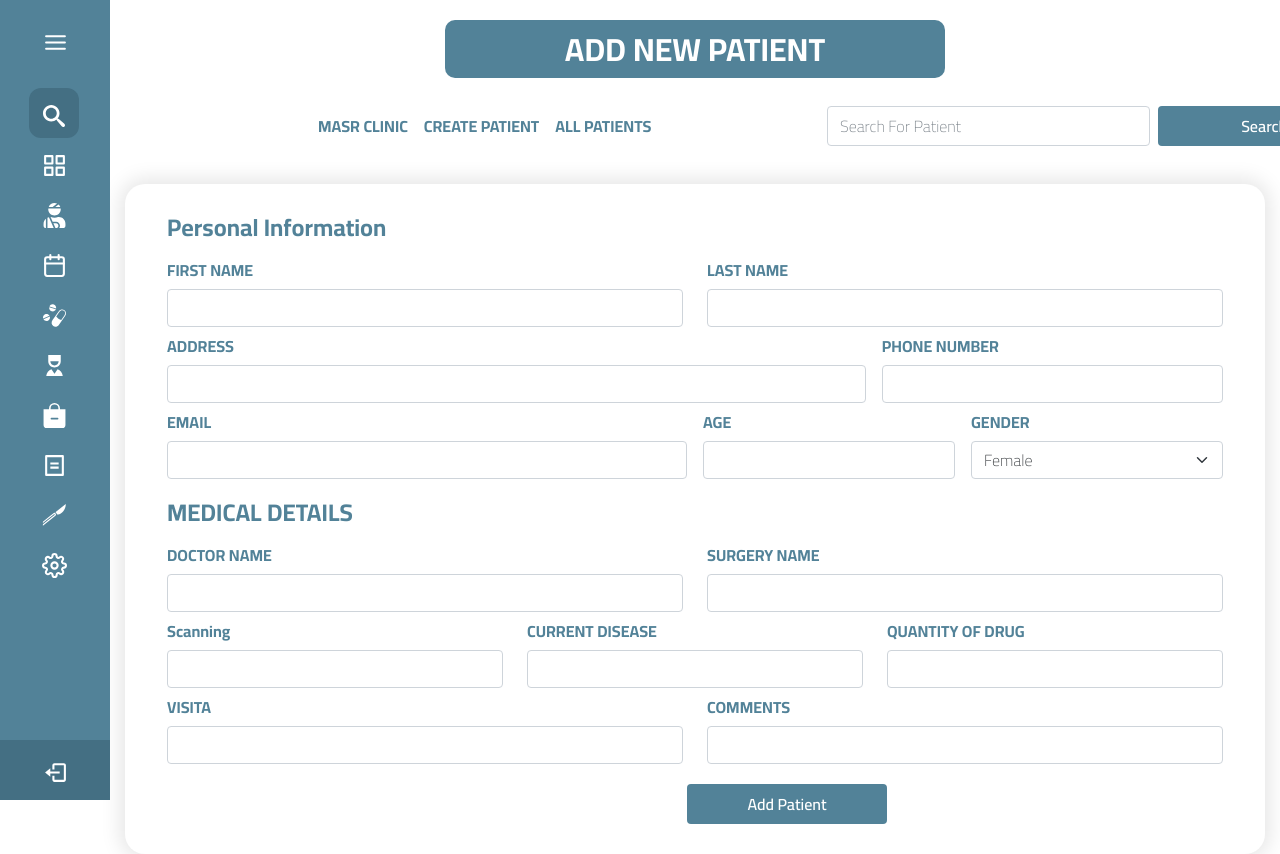
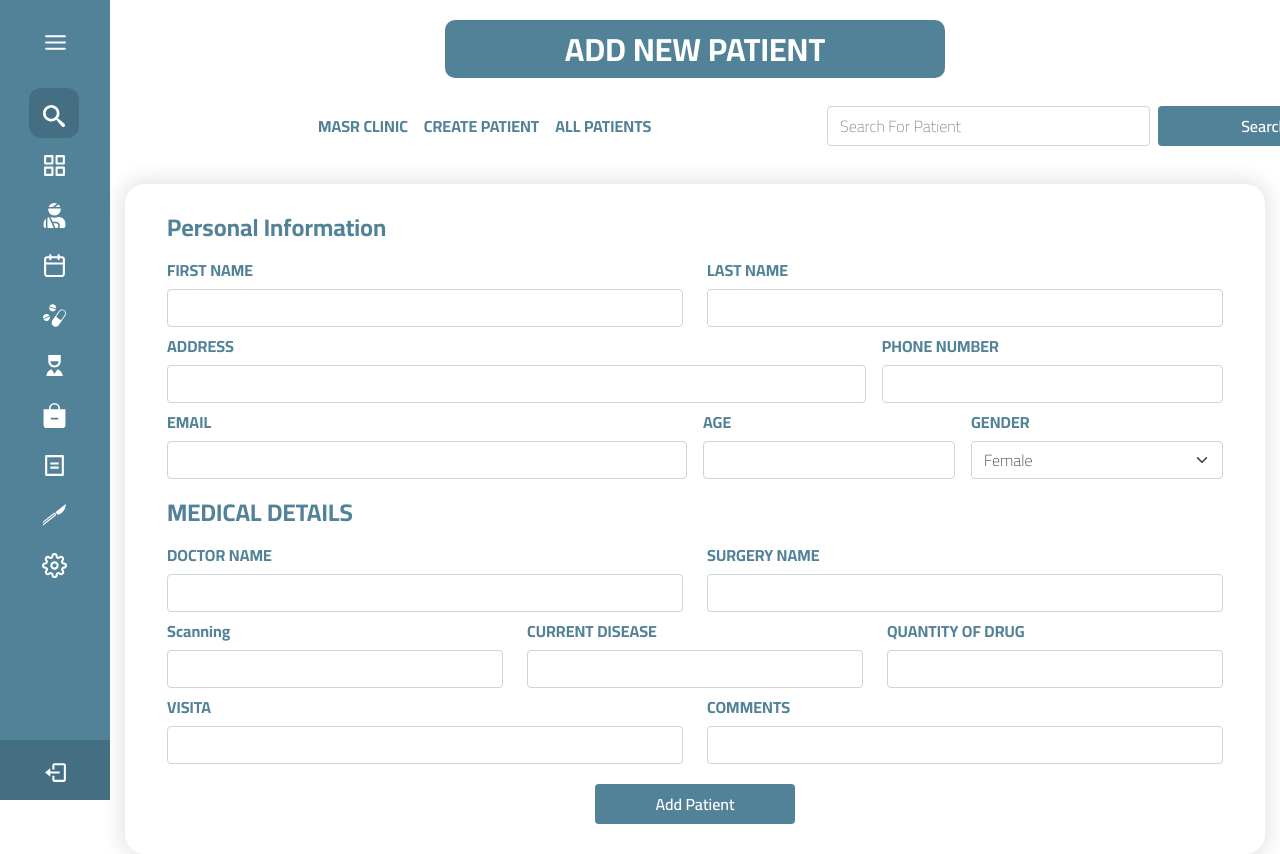
Before and after one commit to a-hassanein/Clinic-System, a React (Create React App) app: page /addpatient in a window 1280 px wide. Shown: the top 854 px of the page. Built offline with nearby package versions, Linux system fonts and the light colour scheme.

Commit message:
patients pages

```diff
--- a/src/Pages/DashBoard/createpatient.js
+++ b/src/Pages/DashBoard/createpatient.js
@@ -143,7 +143,7 @@ function CreatePatient() {
 
 
 
-                            <button type="submit" id="searchbtn"  style={{ marginLeft: "520px" , marginTop:"20px" , width:"200px"}} className="btn align-items-center">Add Patient</button>
+                            <button type="submit" id="searchbtn"  style={{ marginLeft: "auto" , marginRight:"auto" , marginTop:"20px" , width:"200px"}} className="btn align-items-center">Add Patient</button>
                         </form>
                     </div>
                 </div>
```
